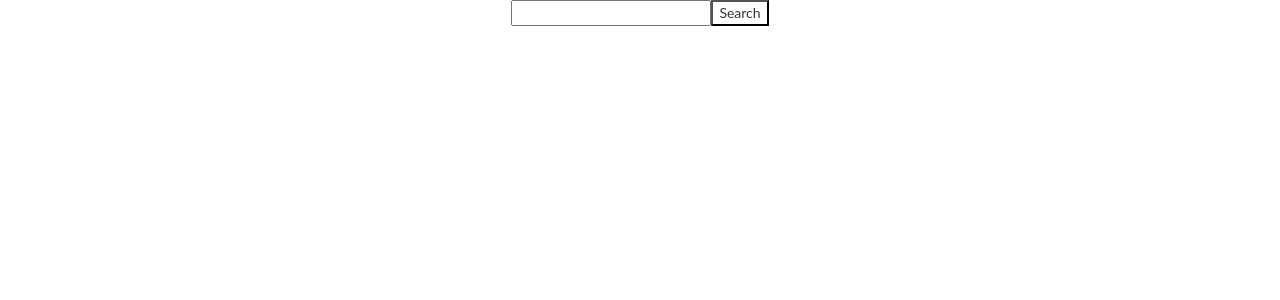
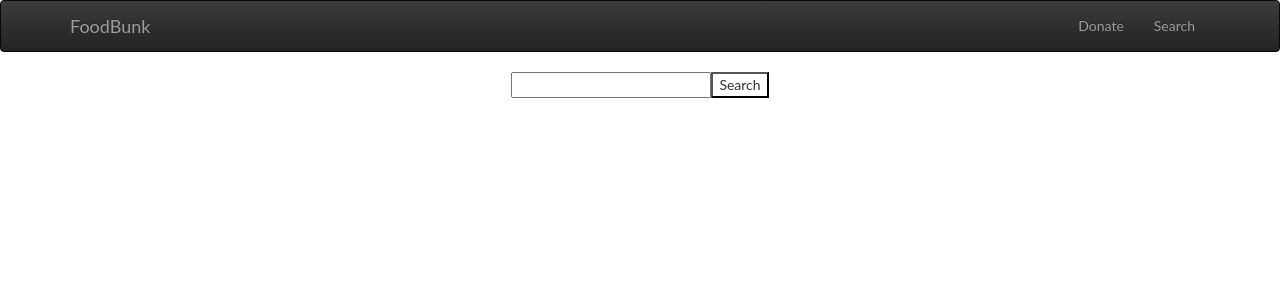
Before and after one commit to psward/hackUTA, a React (Create React App) app: page / in a window 1280 px wide. Shown: the top 300 px of the page. Built offline with nearby package versions, Linux system fonts and the light colour scheme.

Commit message:
Add Header to site

```diff
--- a/src/App.js
+++ b/src/App.js
@@ -2,6 +2,7 @@ import React, { Component } from 'react';
 import logo from './logo.svg';
 import './App.css';
 import SearchField from './SearchField';
+import HeaderBar from './HeaderBar';
 import { Navbar, Jumbotron, Button } from 'react-bootstrap';
 
 class App extends Component {
@@ -27,6 +28,7 @@ class App extends Component {
   render() {
     return (
       <div className="App">
+      <HeaderBar/>
       <SearchField
       handleButtonClick = {this.handleButtonClick}
       handleUserInput = {this.handleUserInput}/>
--- /dev/null
+++ b/src/HeaderBar.js
@@ -0,0 +1,24 @@
+import React from  'react';
+import {Navbar, Nav, NavItem} from 'react-bootstrap';
+
+// Uses boostrap components to build a header bar...
+const HeaderBar = (props) => {
+  return (
+    <Navbar inverse>
+      <Navbar.Header>
+        <Navbar.Brand>
+          <a href="#">FoodBunk</a>
+        </Navbar.Brand>
+        <Navbar.Toggle />
+      </Navbar.Header>
+      <Navbar.Collapse>
+        <Nav pullRight>
+          <NavItem eventkey={1} href="#">Donate</NavItem>
+          <NavItem eventkey={2} href="#">Search</NavItem>
+        </Nav>
+      </Navbar.Collapse>
+    </Navbar>
+  )
+}
+
+export default HeaderBar;
```
